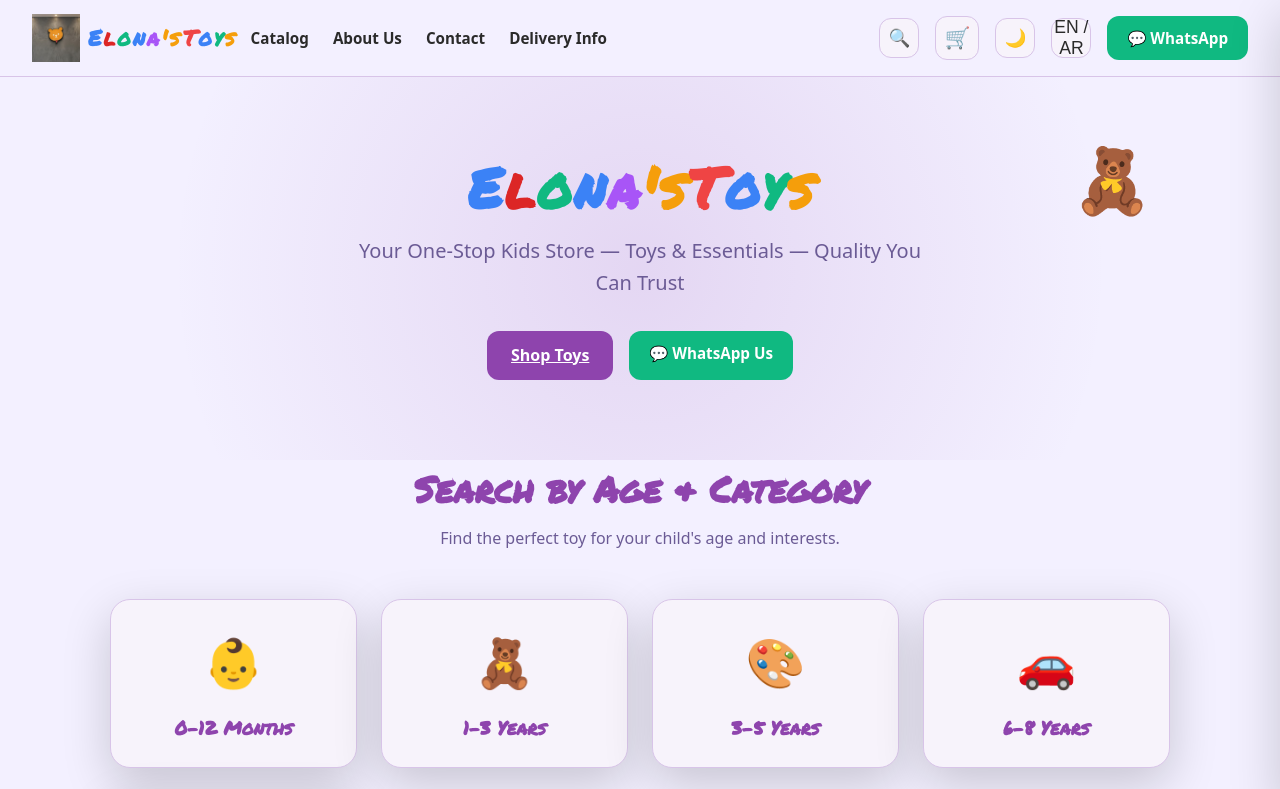
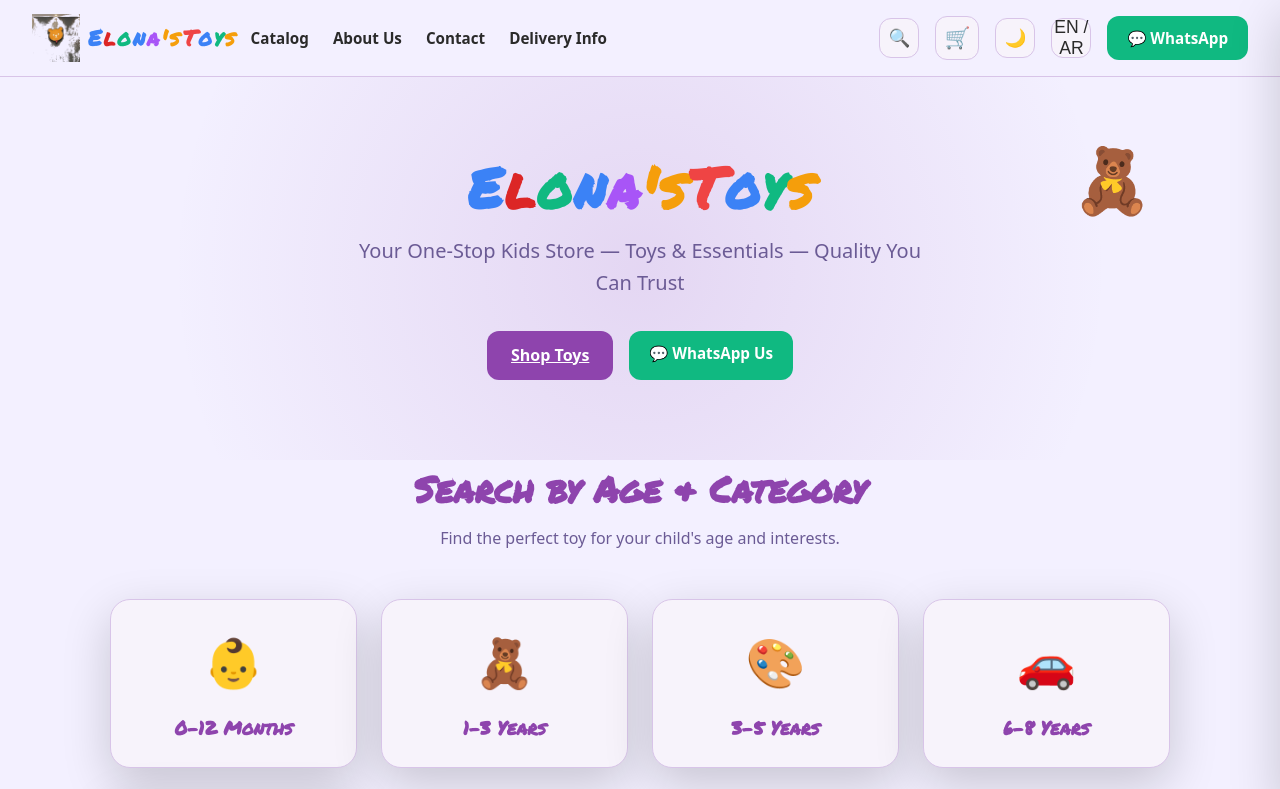
Before and after one commit to FaruChkovski/0x-Vaults, a plain HTML site: page 02_PROJECTS/elonas-toys-website/index.html in a window 1280 px wide. Shown: the top 789 px of the page. Drawn offline with Linux system fonts and the light colour scheme.

Commit message:
fix: logo background removed, transparent PNG for header

```diff
--- a/02_PROJECTS/elonas-toys-website/index.html
+++ b/02_PROJECTS/elonas-toys-website/index.html
@@ -15,7 +15,7 @@
 <header>
   <div class="header-left">
     <a href="index.html" class="logo">
-      <img src="assets/logo.jpg" alt="Elona's Toys logo">
+      <img src="assets/logo.png" alt="Elona's Toys logo">
       <span class="brand-text">
         <span class="c1">E</span><span class="c2">l</span><span class="c3">o</span><span class="c4">n</span><span class="c5">a</span><span class="c6">'</span><span class="c7">s</span>
         <span class="c7"> </span><span class="c8">T</span><span class="c9">o</span><span class="c10">y</span><span class="c11">s</span>
```
Also changed, not shown: 02_PROJECTS/elonas-toys-website/assets/logo.png (added).
